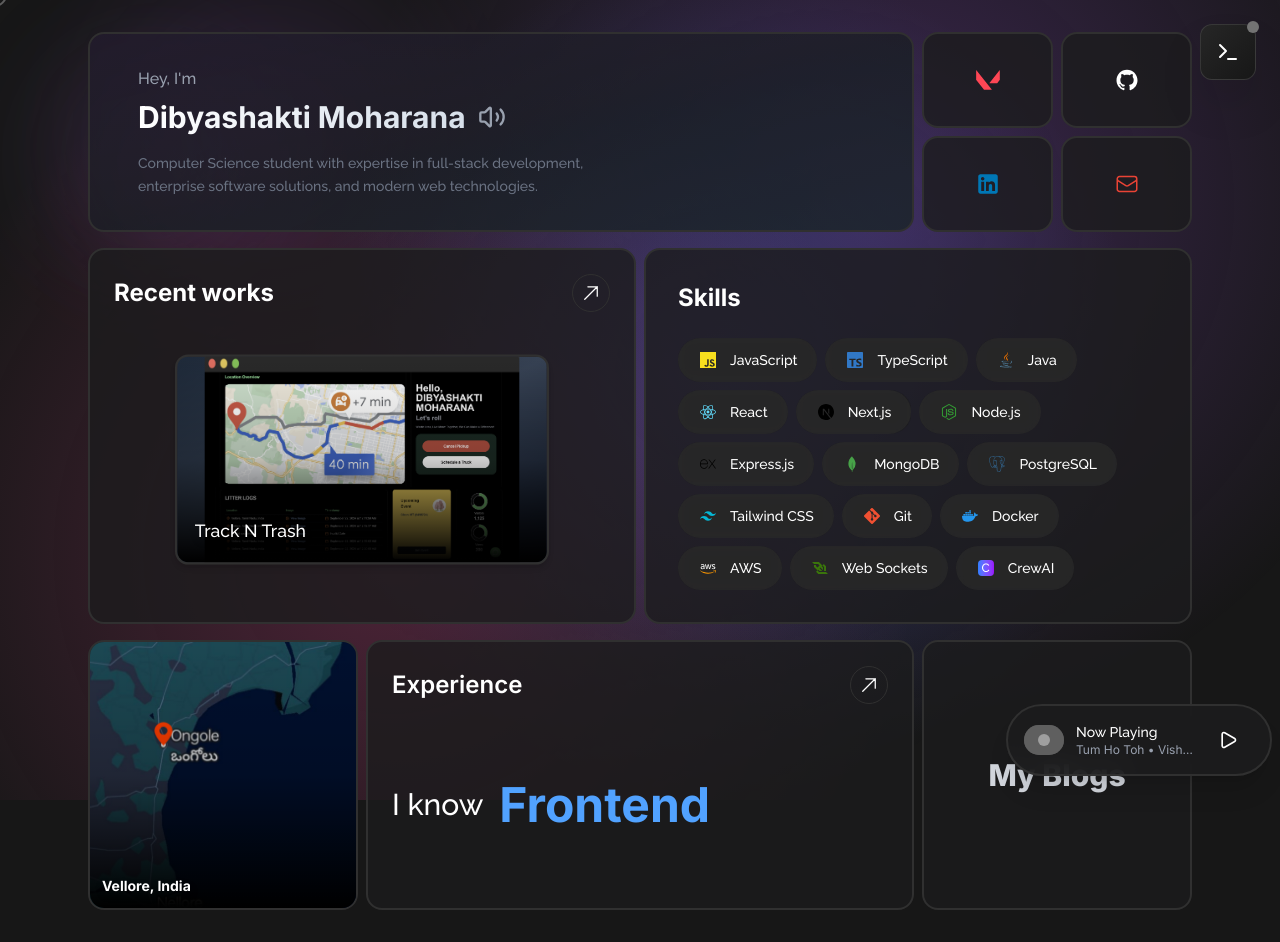
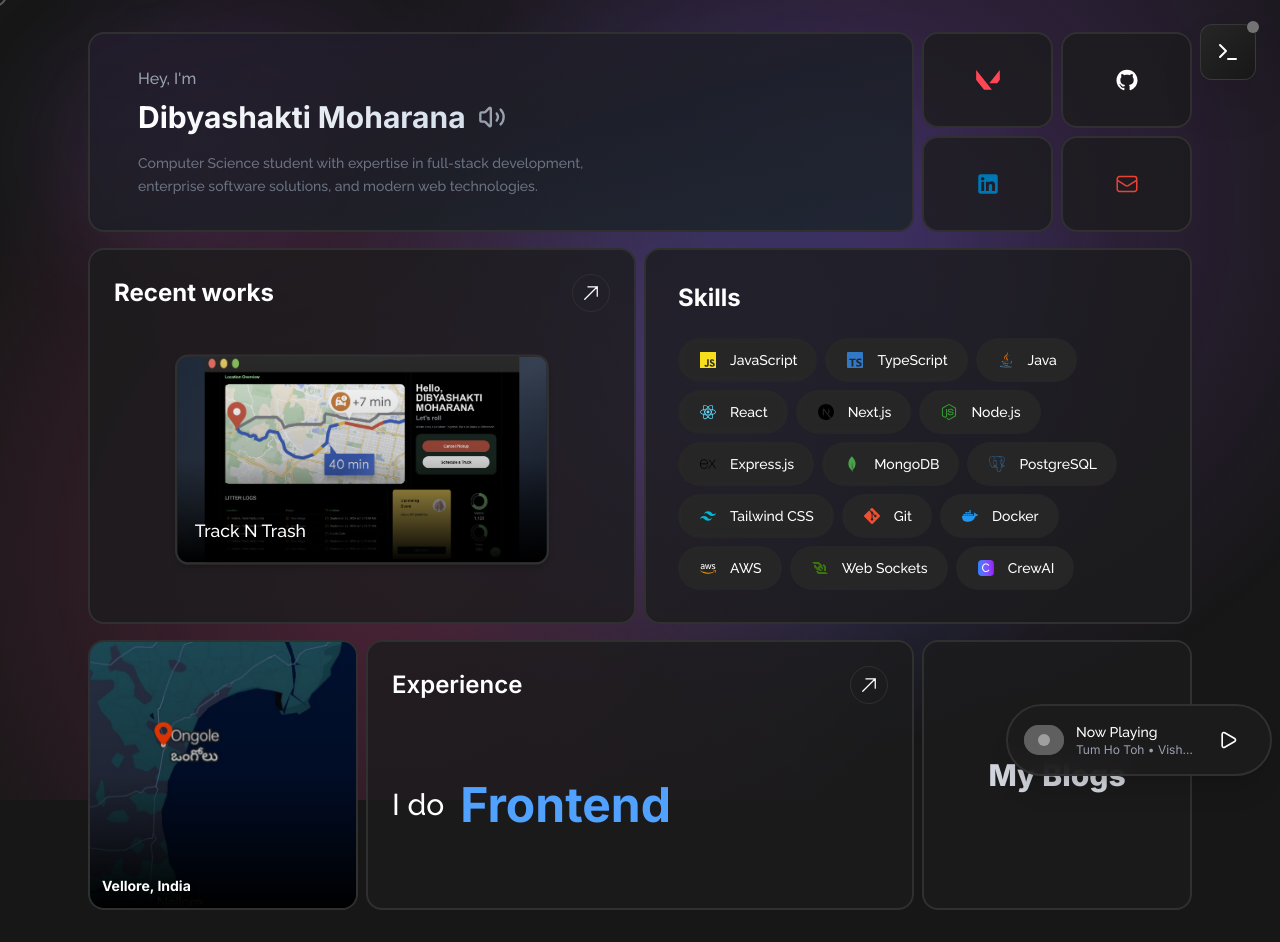
Before and after one commit to DibyashaktiMoharana/Dibyashakti-s-Portfolio, a Next.js app: page / in a window 1280 px wide. Built offline with nearby package versions, Linux system fonts and the light colour scheme; grey boxes are pictures that could not be loaded.

Commit message:
feat: minor changes

```diff
--- a/src/components/ExperienceRotator.tsx
+++ b/src/components/ExperienceRotator.tsx
@@ -32,7 +32,7 @@
           animate="visible"
           className="mb-4 flex flex-row justify-start items-center gap-4 "
         >
-          <h2 className="text-3xl font-semibold text-white">I know </h2>
+          <h2 className="text-3xl font-semibold text-white">I do </h2>
 
           <div className="h-16 flex items-center justify-start">
             <AnimatePresence mode="wait">
```
